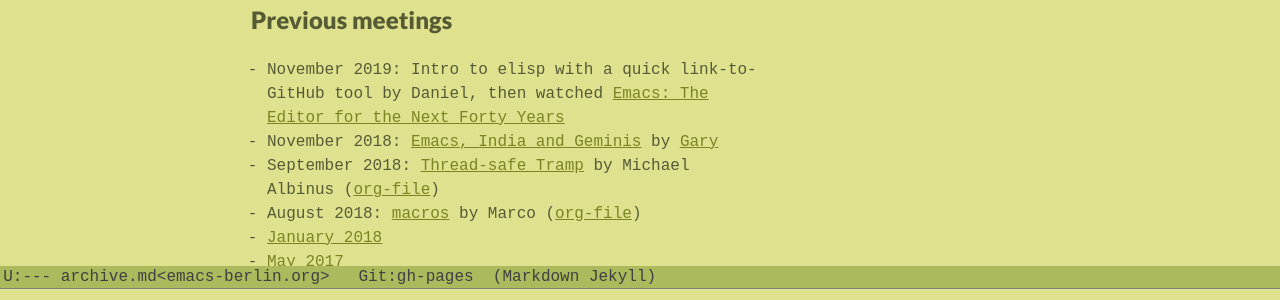
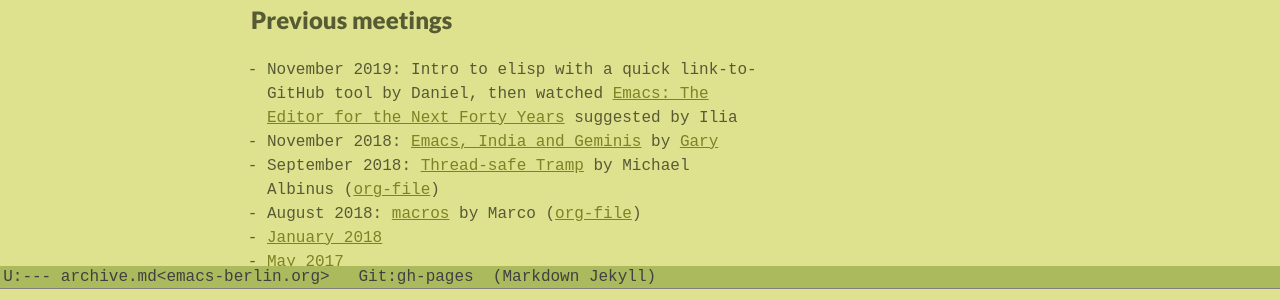
Before and after one commit to emacs-berlin/emacs-berlin.org, a Jekyll site: the page built from archive.md, in a window 1280 px wide. Shown: the part 589-889 px from the top of the page. Built offline with Jekyll 4.4.1, drawn with Linux system fonts in a browser that asks for light colours.

Commit message:
Credits where credits are due

```diff
--- a/archive.md
+++ b/archive.md
@@ -18,7 +18,7 @@
 ([PRs welcome](https://github.com/emacs-berlin/emacs-berlin.org/)).
 
 ## Previous meetings
-* November 2019: Intro to elisp with a quick link-to-GitHub tool by Daniel, then watched [Emacs: The Editor for the Next Forty Years](https://media.emacsconf.org/2019/26.html)
+* November 2019: Intro to elisp with a quick link-to-GitHub tool by Daniel, then watched [Emacs: The Editor for the Next Forty Years](https://media.emacsconf.org/2019/26.html) suggested by Ilia
 * November 2018: [Emacs, India and Geminis](https://worldgeek.org/gemini-in-action-india-2018/gemini-in-action.html) by [Gary](https://worldgeek.org/)
 * September 2018: [Thread-safe Tramp](thread-safe-tramp-2018-09.html) by Michael Albinus ([org-file](thread-safe-tramp-2018-09.org))
 * August 2018: [macros](macros-2018-08.html) by Marco ([org-file](macros-2018-08.org))
```
